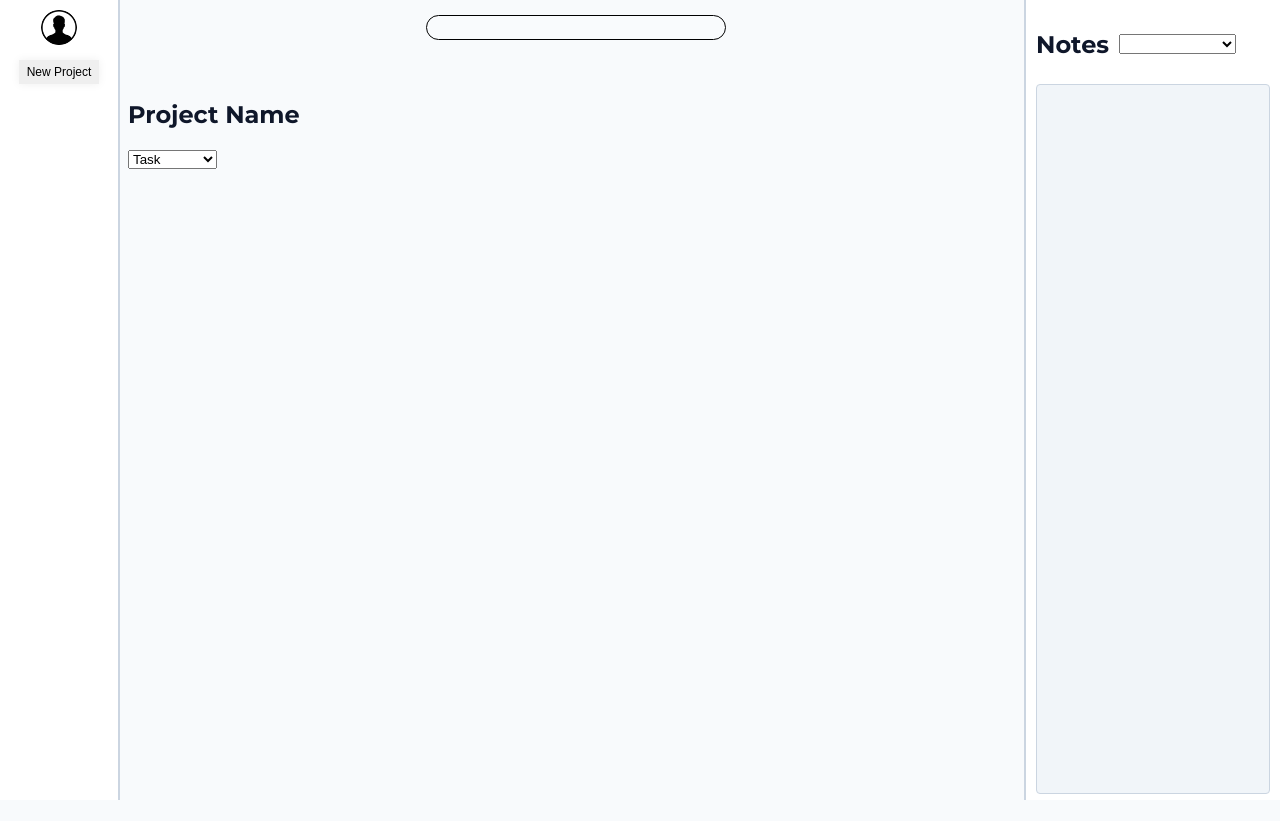
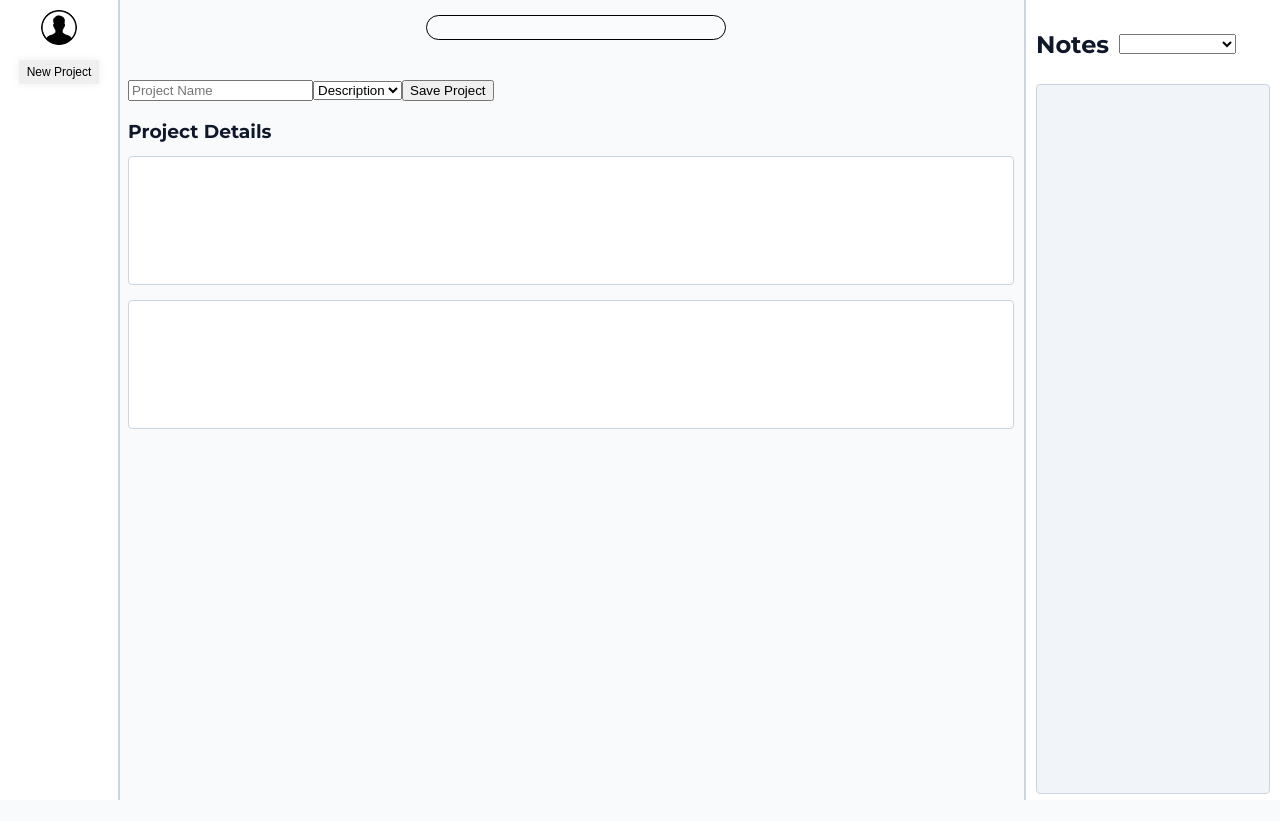
Before and after one commit to chrisdieria-glitch/ProjectManager, a React (Vite) app: page / in a window 1280 px wide. Built offline with nearby package versions, Linux system fonts and the light colour scheme.

Commit message:
I'm doing the proccess of creating a project adding states

```diff
--- a/src/components/Bar/Bar.jsx
+++ b/src/components/Bar/Bar.jsx
@@ -1,12 +1,13 @@
 import './Bar.css'
 
-function Bar() {
+function Bar({buttonFunction}) {
+
     return (
         <>
             <div className="bar-container">
                 <img src="src/assets/images.jpg" alt="profile photo"></img>
                 <section className="buttons">
-                    <button className="create-project button">New Project</button>
+                    <button className="create-project button" onClick={buttonFunction}>New Project</button>
                 </section>
             </div>
         </>
--- a/src/components/Bar/ProjectButton/ProjectButton.jsx
+++ b/src/components/Bar/ProjectButton/ProjectButton.jsx
@@ -1,9 +1,11 @@
 import "./ProjectButton.css"
 
-function ProjectButton() {
+function ProjectButton({buttonFunction,projectName,id}) {
     return (
         <>
-
+            <button onClick={buttonFunction}>
+                <strong>{projectName}</strong>
+            </button>
         </>
     )
 }
--- a/src/components/Project/Description/Description.css
+++ b/src/components/Project/Description/Description.css
@@ -19,10 +19,10 @@ textarea {
     font-size: 12px;
 }
 
-.description {
+.new-description {
     grid-row: 2;
 }
 
-.why-goals {
+.new-goals {
     grid-row: 3;
 }
--- a/src/components/Project/Description/Description.jsx
+++ b/src/components/Project/Description/Description.jsx
@@ -1,12 +1,18 @@
 import './Description.css'
+import { useState } from 'react'
 
-function Description() {
+function Description({isNewDescription}) {
+
+    const [newProject,setProject] = useState(isNewDescription)
+    let inputClasses = newProject ? ["new-description","new-goals"] : ['description',"why-goals"]
+    let placeHolders = newProject ? ["This project is about...","I want to achieve..."] : ["",""]
+
     return (
         <>
             <section className="project-details">
                 <h3>Project Details</h3>
-                <textarea className="description" placeHolder="This project is about..."></textarea>
-                <textarea className="why-goals" placeHolder="I want to achieve..."></textarea>
+                <textarea readOnly={!newProject} className={inputClasses[0]} placeHolder={placeHolders[0]}></textarea>
+                <textarea readOnly={!newProject} className={inputClasses[1]} placeHolder={placeHolders[1]}></textarea>
             </section>
         </>
     )
--- a/src/components/Project/Project-components.jsx
+++ b/src/components/Project/Project-components.jsx
@@ -1,5 +1,5 @@
 import Tasks from './Task/Tasks.jsx'
-import Description from './Description/Description.jsx'
+import Description from './Description/Description'
 import Journal from './Journal/Journal.jsx'
 
 export { Tasks, Description, Journal }
--- a/src/components/Project/Project.css
+++ b/src/components/Project/Project.css
@@ -16,3 +16,7 @@ header h2 {
 header select {
     display: inline;
 }
+
+.save-button {
+
+}
--- a/src/components/Project/Project.jsx
+++ b/src/components/Project/Project.jsx
@@ -1,13 +1,45 @@
 import { useState } from 'react'
 import { Tasks, Description, Journal } from './Project-components'
 
-function Project({projectName}) {
+function Project({projectName,id,isNew}) {
+
+    const [newProject,projectFill] = useState(isNew)
 
     const [currentTab, setCurrentTab] = useState(<Tasks/>)
     const tabs = {
         task: <Tasks/>,
         description: <Description/>,
         journal: <Journal/>
+    }
+
+    const save = () => {
+        projectFill(!isNew)
+    }
+
+    if (newProject == isNew) {
+        return (
+            <>
+                <section className="new-project-container">
+
+                    <header>
+
+                        <input placeholder="Project Name"></input>
+
+                        <select onChange={(e) => {
+                            setCurrentTab(e.target.value)
+                        }}>
+                            <option value="description">Description</option>
+                        </select>
+
+                        <button className="save-button" onClick={save}>Save Project</button>
+
+                    </header>
+
+                    <Description isNewDescription={isNew}/>
+
+                </section>
+            </>
+        )
     }
 
     return (
--- a/src/screens/MainScreen/MainScreen.jsx
+++ b/src/screens/MainScreen/MainScreen.jsx
@@ -4,13 +4,19 @@ import Project from "../../components/Project/Project.jsx"
 import './MainScreen.css'
 
 
-function Main({currentProject}) {
+function Main() {
+
+    const createProject = () => {
+
+    }
+
     return (
         <>
             <section className="container">
                 <Bar/>
                 <Project
                 projectName="Project Name"
+                id="1"
                 />
                 <input className="browser"></input>
                 <Notes/>
```
